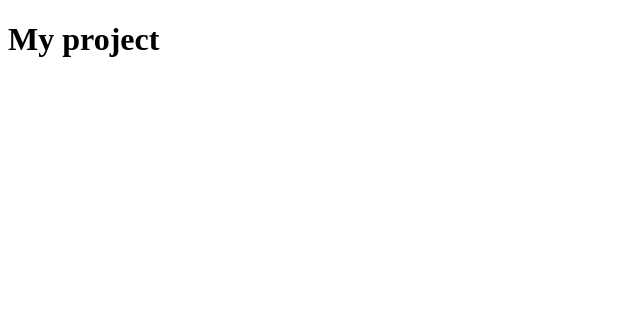
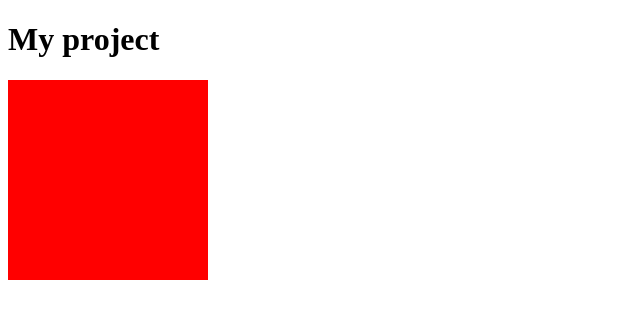
Before and after one commit to error5275732/Wikipedia1, a plain HTML site: page index.html in a window 1280 px wide. Shown: the whole page, without its empty margins (0-640 px from the left). Drawn offline with Linux system fonts and the light colour scheme.

Commit message:
отправил png

```diff
--- a/index.html
+++ b/index.html
@@ -8,6 +8,7 @@
 </head>
 <body>
     <h1>My project</h1>
+    <div class="box"></div>
 
     <script src="./index.js"></script>
 </body>
--- a/main.css
+++ b/main.css
@@ -0,0 +1,5 @@
+.box {
+    width: 200px;
+    height: 200px;
+    background-color: red;
+}
```
